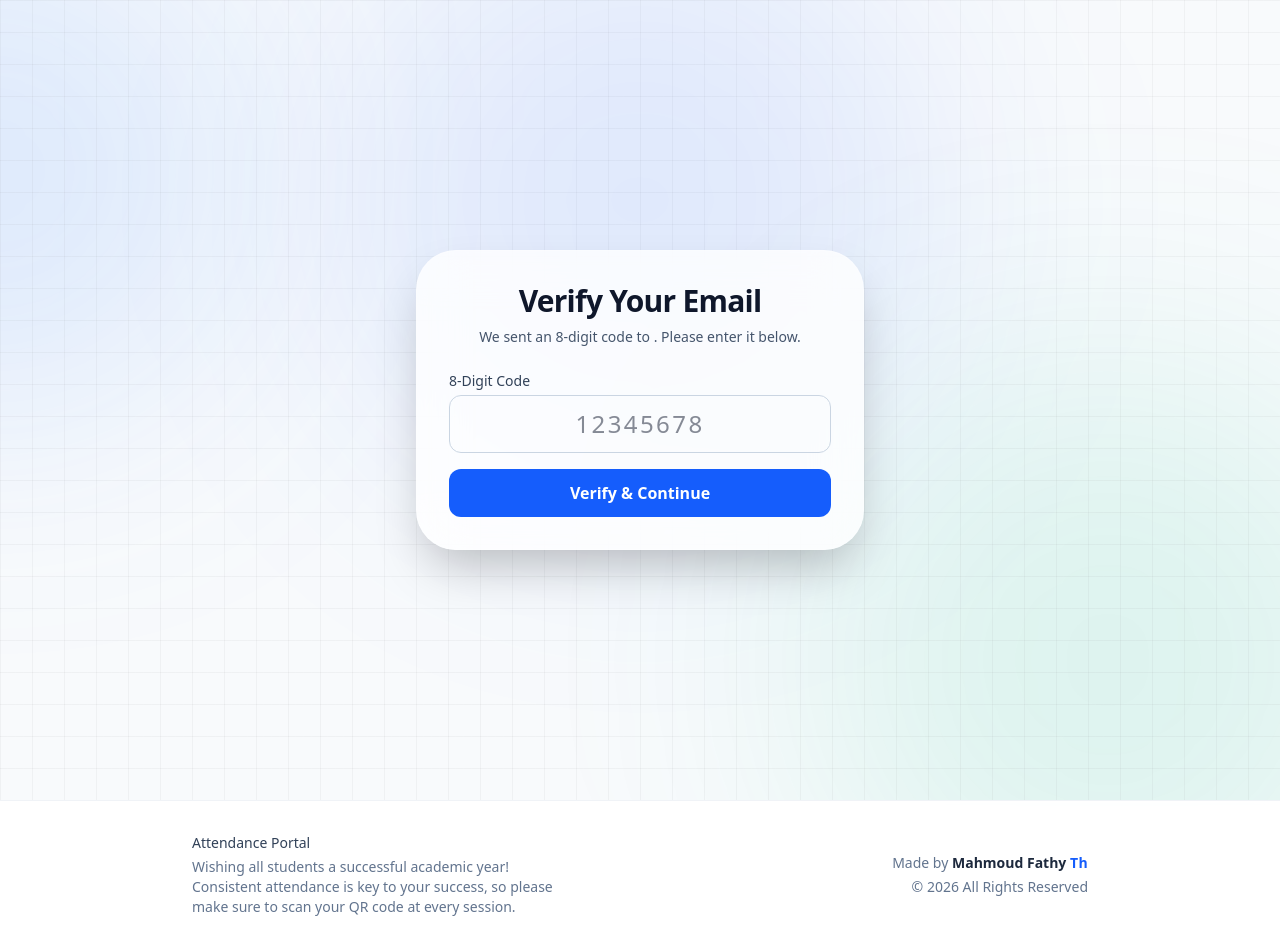
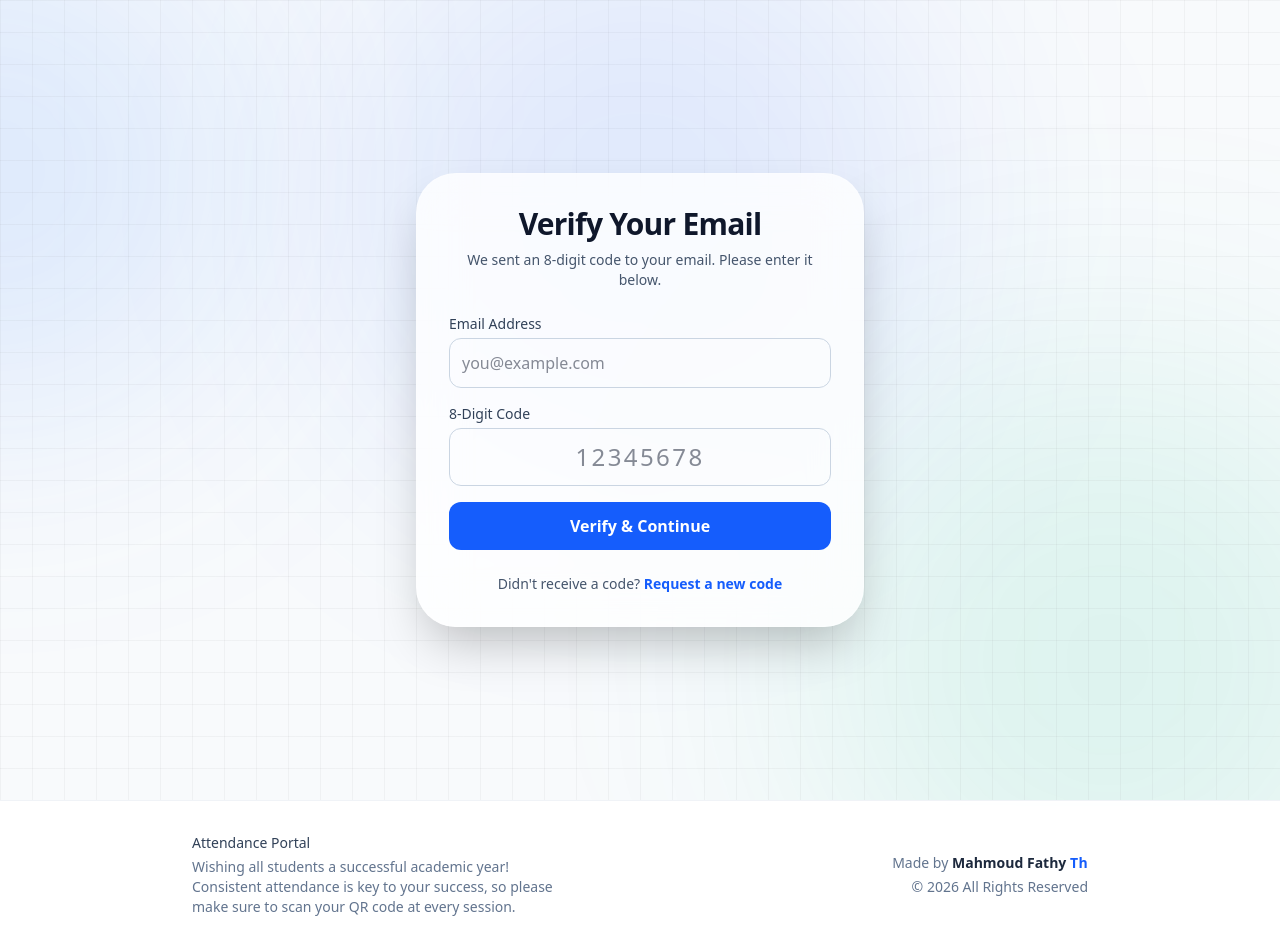
Before and after one commit to mahmoud31fathy/dr-eslam-portalV1, a Next.js app: page /verify-otp in a window 1280 px wide. Built offline with nearby package versions, Linux system fonts and the light colour scheme.

Commit message:
Fix verify-otp page lacking email input and add visible resend code

```diff
--- /dev/null
+++ b/src/app/verify-otp/VerifyOtpForm.tsx
@@ -0,0 +1,121 @@
+'use client'
+
+import { useState } from 'react'
+import { verifyOtp, resendOtp } from '@/app/auth/actions'
+import { Info } from 'lucide-react'
+
+export default function VerifyOtpForm({ initialEmail }: { initialEmail: string }) {
+  const [email, setEmail] = useState(initialEmail)
+  const [token, setToken] = useState('')
+  const [verifyStatus, setVerifyStatus] = useState<'idle' | 'loading' | 'error'>('idle')
+  const [verifyError, setVerifyError] = useState('')
+
+  const [resendStatus, setResendStatus] = useState<'idle' | 'loading' | 'success' | 'error'>('idle')
+  const [resendMessage, setResendMessage] = useState('')
+
+  const handleVerify = async (e: React.FormEvent) => {
+    e.preventDefault()
+    setVerifyStatus('loading')
+    setVerifyError('')
+
+    const formData = new FormData()
+    formData.append('email', email)
+    formData.append('token', token)
+
+    const result = await verifyOtp(formData)
+
+    if (result?.error) {
+      setVerifyStatus('error')
+      setVerifyError(result.error)
+    }
+  }
+
+  const handleResend = async () => {
+    if (!email) {
+      setResendStatus('error')
+      setResendMessage('Please enter your email address first.')
+      return
+    }
+
+    setResendStatus('loading')
+    const formData = new FormData()
+    formData.append('email', email)
+
+    const result = await resendOtp(formData)
+
+    if (result?.error) {
+      setResendStatus('error')
+      setResendMessage(result.error)
+    } else {
+      setResendStatus('success')
+      setResendMessage('New code sent! Please check your spam folder if you don\'t see it.')
+    }
+  }
+
+  return (
+    <>
+      <p className="mb-6 text-center text-sm text-slate-600 dark:text-slate-400">
+        We sent an 8-digit code to your email. Please enter it below.
+      </p>
+
+      {verifyStatus === 'error' && (
+        <div className="mb-4 rounded-xl bg-red-50 dark:bg-red-900/40 p-3 text-sm text-red-600 dark:text-red-400 border border-red-200 dark:border-red-800">
+          {verifyError}
+        </div>
+      )}
+
+      <form onSubmit={handleVerify} className="space-y-4">
+        <div>
+          <label className="block text-sm font-medium text-slate-700 dark:text-slate-300">Email Address</label>
+          <input
+            type="email"
+            required
+            value={email}
+            onChange={(e) => setEmail(e.target.value)}
+            placeholder="you@example.com"
+            className="mt-1 w-full rounded-xl border border-slate-300 dark:border-slate-700 bg-transparent p-3 text-slate-900 dark:text-slate-50 outline-none focus:border-blue-500 focus:ring-1 focus:ring-blue-500"
+          />
+        </div>
+        <div>
+          <label className="block text-sm font-medium text-slate-700 dark:text-slate-300">8-Digit Code</label>
+          <input
+            required
+            maxLength={8}
+            value={token}
+            onChange={(e) => setToken(e.target.value)}
+            placeholder="12345678"
+            className="mt-1 w-full rounded-xl border border-slate-300 dark:border-slate-700 bg-transparent p-3 text-center text-2xl tracking-widest text-slate-900 dark:text-slate-50 outline-none focus:border-blue-500 focus:ring-1 focus:ring-blue-500"
+          />
+        </div>
+        <button
+          type="submit"
+          disabled={verifyStatus === 'loading'}
+          className="w-full rounded-xl bg-blue-600 p-3 font-semibold text-white transition hover:bg-blue-700 disabled:opacity-70"
+        >
+          {verifyStatus === 'loading' ? 'Verifying...' : 'Verify & Continue'}
+        </button>
+      </form>
+
+      <div className="mt-6 text-center text-sm">
+        <p className="text-slate-600">
+          Didn't receive a code?{' '}
+          <button
+            type="button"
+            onClick={handleResend}
+            disabled={resendStatus === 'loading' || resendStatus === 'success'}
+            className="font-semibold text-blue-600 hover:underline disabled:text-slate-400 disabled:no-underline"
+          >
+            {resendStatus === 'loading' ? 'Sending...' : resendStatus === 'success' ? 'Sent!' : 'Request a new code'}
+          </button>
+        </p>
+        {resendStatus === 'error' && <p className="mt-3 font-medium text-red-600">{resendMessage}</p>}
+        {resendStatus === 'success' && (
+          <div className="mt-4 rounded-xl bg-blue-50 p-4 text-blue-900 border border-blue-200 shadow-sm flex items-center justify-center gap-2">
+            <Info className="shrink-0 text-blue-600" size={20} />
+            <span className="font-medium text-left">{resendMessage}</span>
+          </div>
+        )}
+      </div>
+    </>
+  )
+}
--- a/src/app/verify-otp/page.tsx
+++ b/src/app/verify-otp/page.tsx
@@ -1,5 +1,4 @@
-import { verifyOtp } from '@/app/auth/actions'
-import ResendButton from './ResendButton'
+import VerifyOtpForm from './VerifyOtpForm'
 
 export default async function VerifyOtpPage({ searchParams }: { searchParams: Promise<{ email?: string }> }) {
   const params = await searchParams
@@ -12,33 +11,8 @@ export default async function VerifyOtpPage({ searchParams }: { searchParams: Pr
 
       <div className="w-full max-w-md rounded-[2.5rem] bg-white/80 dark:bg-slate-900/50 backdrop-blur-xl p-8 shadow-2xl border border-white/20 dark:border-slate-700/50 relative z-10">
         <h1 className="mb-2 text-3xl font-bold text-center text-slate-900 dark:text-white tracking-tight">Verify Your Email</h1>
-        <p className="mb-6 text-center text-sm text-slate-600 dark:text-slate-400">
-          We sent an 8-digit code to <span className="font-bold text-blue-600 dark:text-blue-400">{email}</span>. Please enter it below.
-        </p>
-        <form action={async (fd) => {
-          "use server";
-          await verifyOtp(fd);
-        }} className="space-y-4">
-          <input type="hidden" name="email" value={email} />
-          <div>
-            <label className="block text-sm font-medium text-slate-700 dark:text-slate-300">8-Digit Code</label>
-            <input
-              name="token"
-              required
-              maxLength={8}
-              placeholder="12345678"
-              className="mt-1 w-full rounded-xl border border-slate-300 dark:border-slate-700 bg-transparent p-3 text-center text-2xl tracking-widest text-slate-900 dark:text-slate-50 outline-none focus:border-blue-500 focus:ring-1 focus:ring-blue-500"
-            />
-          </div>
-          <button
-            type="submit"
-            className="w-full rounded-xl bg-blue-600 p-3 font-semibold text-white transition hover:bg-blue-700"
-          >
-            Verify & Continue
-          </button>
-        </form>
 
-        {email && <ResendButton email={email} />}
+        <VerifyOtpForm initialEmail={email} />
       </div>
     </div>
   )
```
